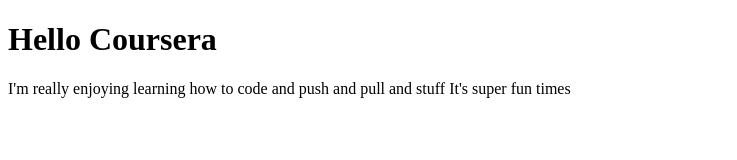
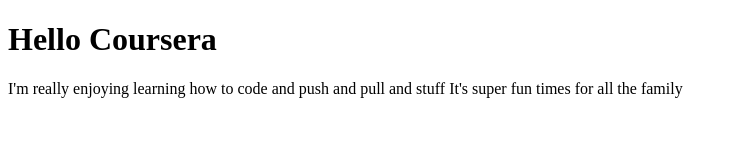
Before and after one commit to finkettlewell/coursera-test, a plain HTML site: page site/index.html in a window 1280 px wide. Shown: the whole page, without its empty margins (0-737 px from the left). Drawn offline with Linux system fonts and the light colour scheme.

Commit message:
419 commit

```diff
--- a/site/index.html
+++ b/site/index.html
@@ -9,7 +9,7 @@
     </h1>
     <p>
         I'm really enjoying learning how to code and push and pull and stuff
-        It's super fun times
+        It's super fun times for all the family
     </p>
 </body>
 </html>
```
